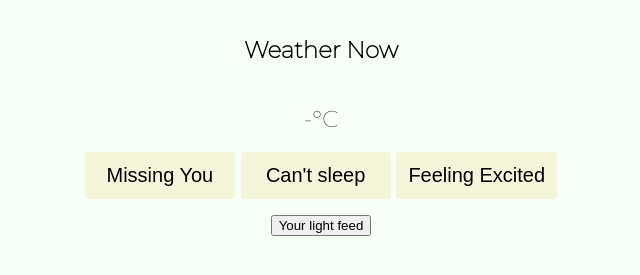
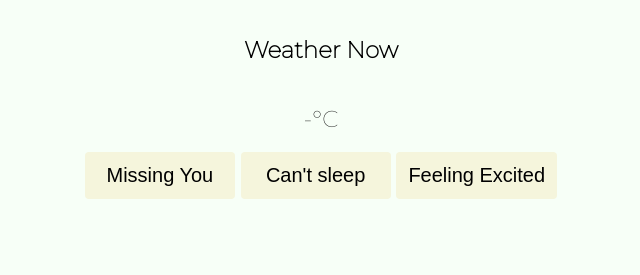
Before and after one commit to lowsound42/seneHack, a plain HTML site: page src/index.html in a window 1280 px wide. Shown: the part 119-394 px from the top of the page, without its empty margins (319-959 px from the left). Drawn offline with Linux system fonts and the light colour scheme; no server answers.

Commit message:
test button removal

```diff
--- a/src/index.html
+++ b/src/index.html
@@ -36,7 +36,6 @@
         <button onclick="beingSleepless()">Can't sleep</button>
         <button onclick="excited()">Feeling Excited</button>
     </section>
-    <button id="feedButton">Your light feed</button>
     <section id="feed">
 
     </section>
```
